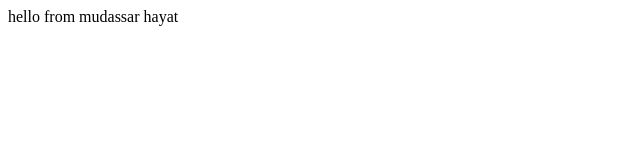
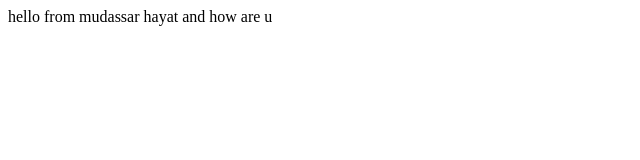
Before and after one commit to mudassirHayat/git-action, a plain HTML site: page index.html in a window 1280 px wide. Shown: the full height of the page, 0-640 px from the left. Drawn offline with Linux system fonts and the light colour scheme.

Commit message:
updated index.html

```diff
--- a/index.html
+++ b/index.html
@@ -7,5 +7,6 @@
 </head>
 <body>
     hello from mudassar hayat
+    and how are u
 </body>
 </html>
```
